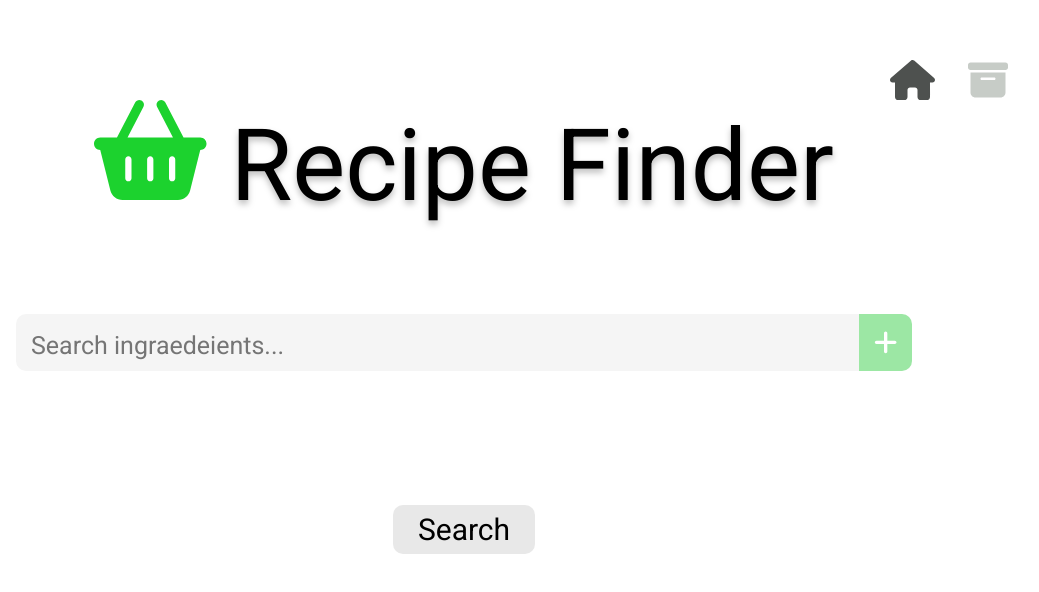
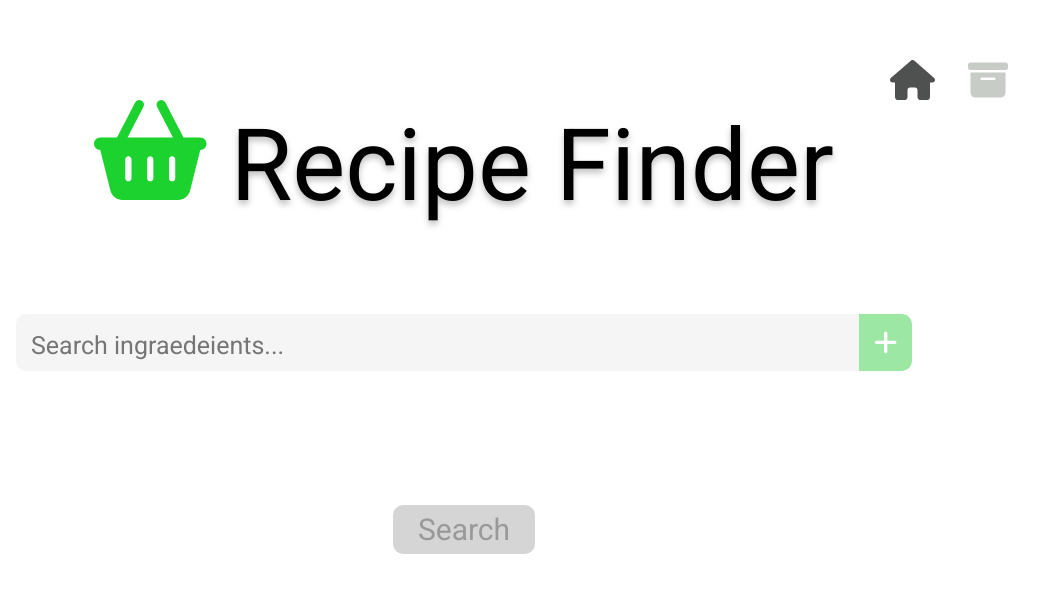
Before and after one commit to HanHanzhi/presentation, a React (Create React App) app: page / in a window 1280 px wide. Shown: the top 592 px of the page, without its empty margins (176-1215 px from the left). Built offline with nearby package versions, Linux system fonts and the light colour scheme.

Commit message:
Search btn hover and active styles (#7)
Add hover and active styles on search btn

```diff
--- a/src/components/layout/Search/SearchArea.js
+++ b/src/components/layout/Search/SearchArea.js
@@ -7,30 +7,31 @@ import Spinner from "../Spinner";
 
 import styles from "./SearchArea.module.css";
 
-const { ingredientSearchContainer, searchBtn , notFound } = styles;
+const { ingredientSearchContainer, searchBtn, searchBtnDisabled, notFound } =
+  styles;
 
 const SearchArea = () => {
-
-  const { getRecipes , isLoading, recipes} = useContext(RecipeContext);
-
-
+  const { getRecipes, ingredientList, isLoading, recipes } =
+    useContext(RecipeContext);
 
   return (
     <div className={ingredientSearchContainer}>
       <IngredientForm />
       <IngredientList />
-      <button onClick={getRecipes} className={searchBtn}>
+      <button
+        onClick={getRecipes}
+        className={`${searchBtn} ${
+          ingredientList?.length === 0 || isLoading ? searchBtnDisabled : ""
+        }`}
+        disabled={ingredientList?.length === 0 || isLoading}
+      >
         Search
       </button>
 
-      {recipes?.length === 0 && (<p className={notFound}>No recipes found!</p>)}
+      {recipes?.length === 0 && <p className={notFound}>No recipes found!</p>}
       {isLoading && <Spinner />}
-
-
     </div>
-
   );
-
 };
 
 export default SearchArea;
--- a/src/components/layout/Search/SearchArea.module.css
+++ b/src/components/layout/Search/SearchArea.module.css
@@ -46,10 +46,26 @@
 }
 
 .notFound {
-  color:#DE5151;
+  color: #de5151;
   align-self: center;
   font-size: 50px;
   padding-top: 160px;
   filter: drop-shadow(1px 1px 1px #9f9f9f);
+}
 
+.searchBtn:hover {
+  background-color: #dcdcdc;
 }
+
+.searchBtn:active {
+  background-color: #d3d3d3;
+}
+
+.searchBtnDisabled {
+  background-color: #d5d5d5;
+}
+
+.searchBtnDisabled:hover {
+  background-color: #d5d5d5;
+  cursor: not-allowed;
+}
```
